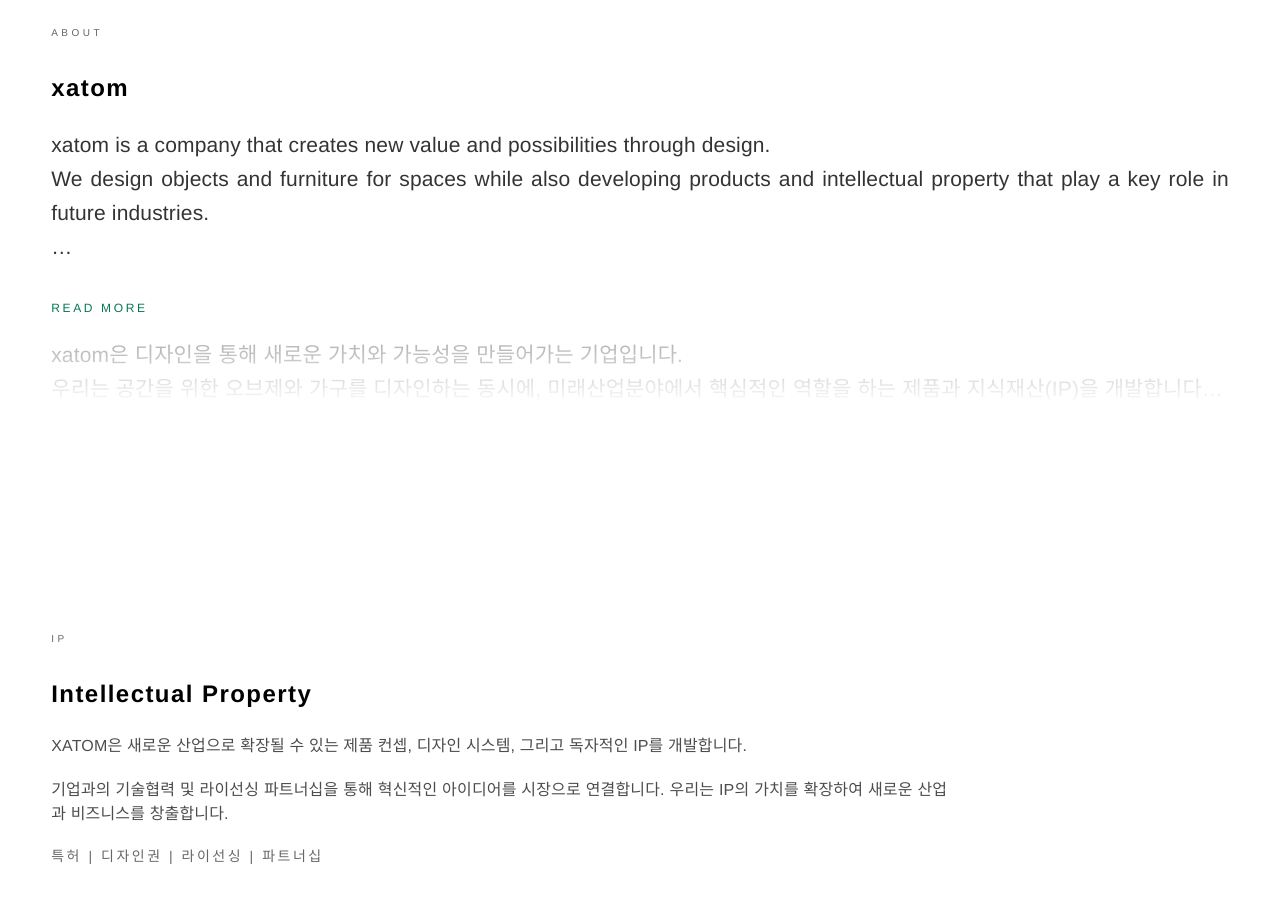
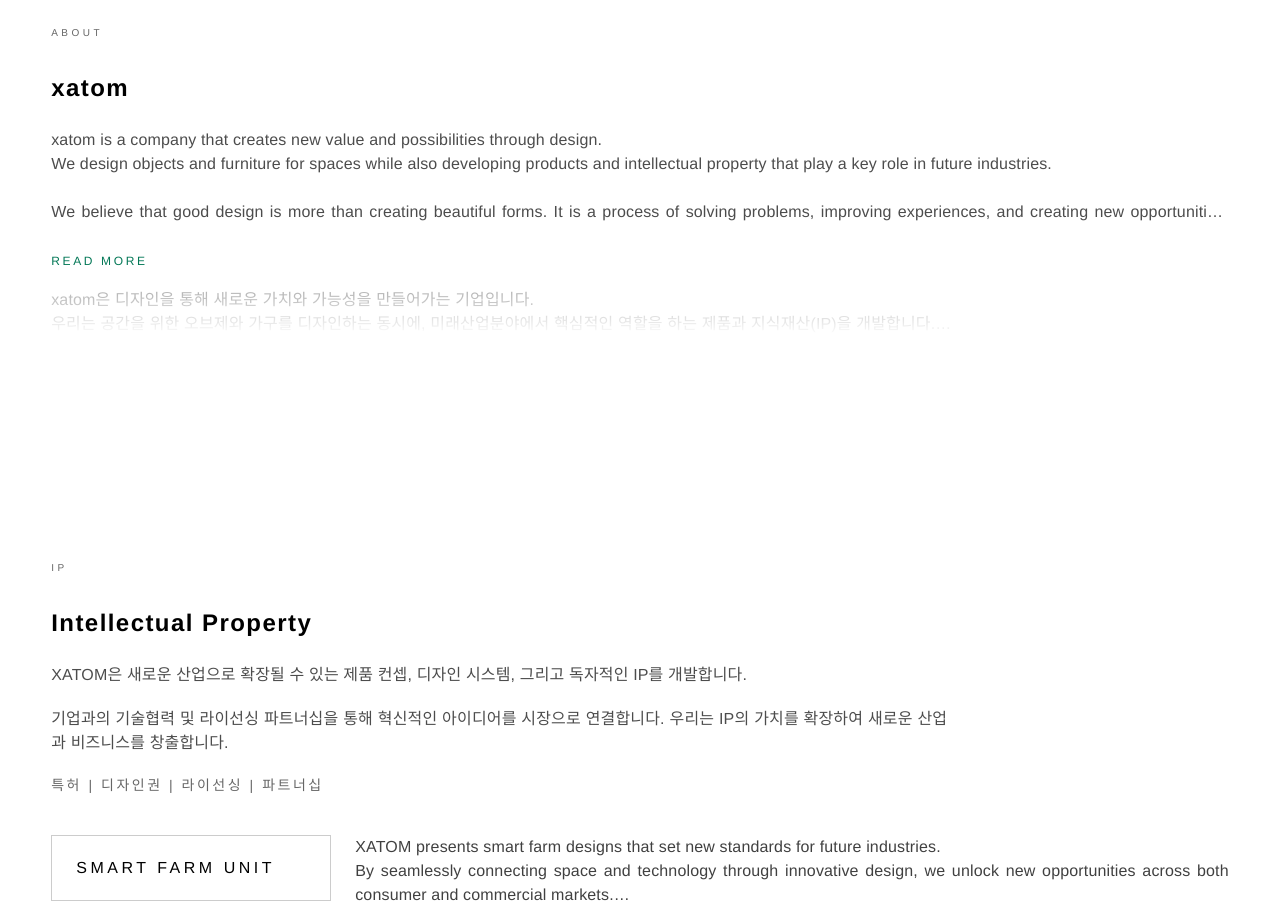
Before and after one commit to xatom-space/xatom, a Next.js app: page /home in a window 1280 px wide. Shown: the part 1160-2064 px from the top of the page. Built offline with nearby package versions, Linux system fonts and the light colour scheme.

Commit message:
Match about body text size

```diff
--- a/app/home/page.tsx
+++ b/app/home/page.tsx
@@ -251,7 +251,7 @@ xatom은 새로운 차원을 디자인합니다.`;
           <h2 className="text-xl font-semibold tracking-[0.06em] text-black md:text-2xl">xatom</h2>
 
           <div
-            className="mt-6 text-justify text-sm font-light leading-relaxed text-black/80 [hyphens:auto] [text-align-last:left] md:!text-[21px] md:font-extralight"
+            className="mt-6 text-justify text-sm font-light leading-relaxed text-black/70 [hyphens:auto] [text-align-last:left] md:text-base"
             style={{ textAlign: undefined, textJustify: undefined }}
           >
             <p
```
